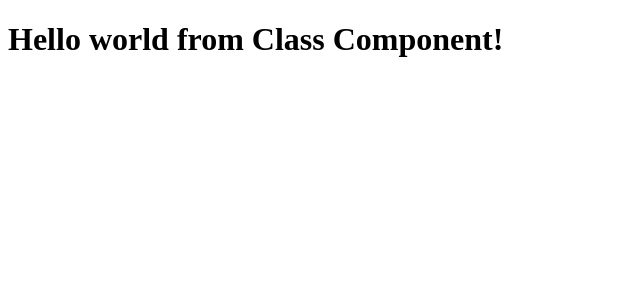
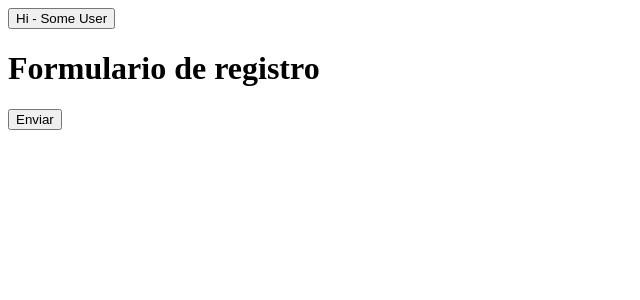
Before and after one commit to alanbernale/react-course, a React (Vite) app: page / in a window 1280 px wide. Shown: the top 300 px of the page, without its empty margins (0-640 px from the left). Built offline with nearby package versions, Linux system fonts and the light colour scheme.

Commit message:
Event Handlers.

```diff
--- a/src/Button.jsx
+++ b/src/Button.jsx
@@ -3,7 +3,9 @@ import PropTypes from 'prop-types'
 export function Button({text, name}) {
     if (!text) console.error('Text is required.')
 
-    return <button>
+    return <button onClick={function () {
+        console.log('Hello World from button.')
+    }}>
         {text} - {name}
     </button>
 }
--- a/src/main.jsx
+++ b/src/main.jsx
@@ -8,6 +8,14 @@ import {Saludar} from "./Saludar"
 
 ReactDOM.createRoot(document.getElementById('root')).render(
     <>
-        <Saludar/>
+        <Button text="Hi"/>
+
+        <form onSubmit={e => {
+            e.preventDefault()
+            console.log('Submitted form!')
+        }}>
+            <h1>Formulario de registro</h1>
+            <button type="submit">Enviar</button>
+        </form>
     </>
 )
```
